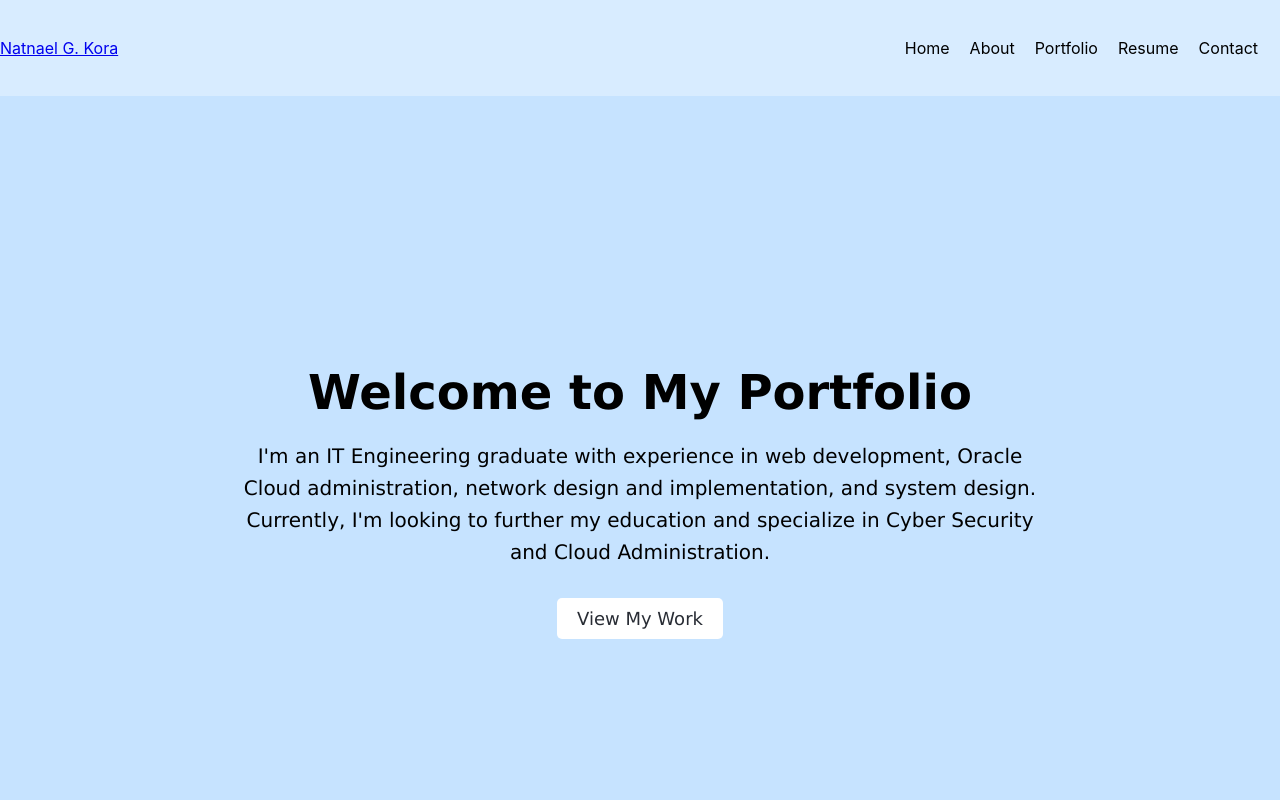
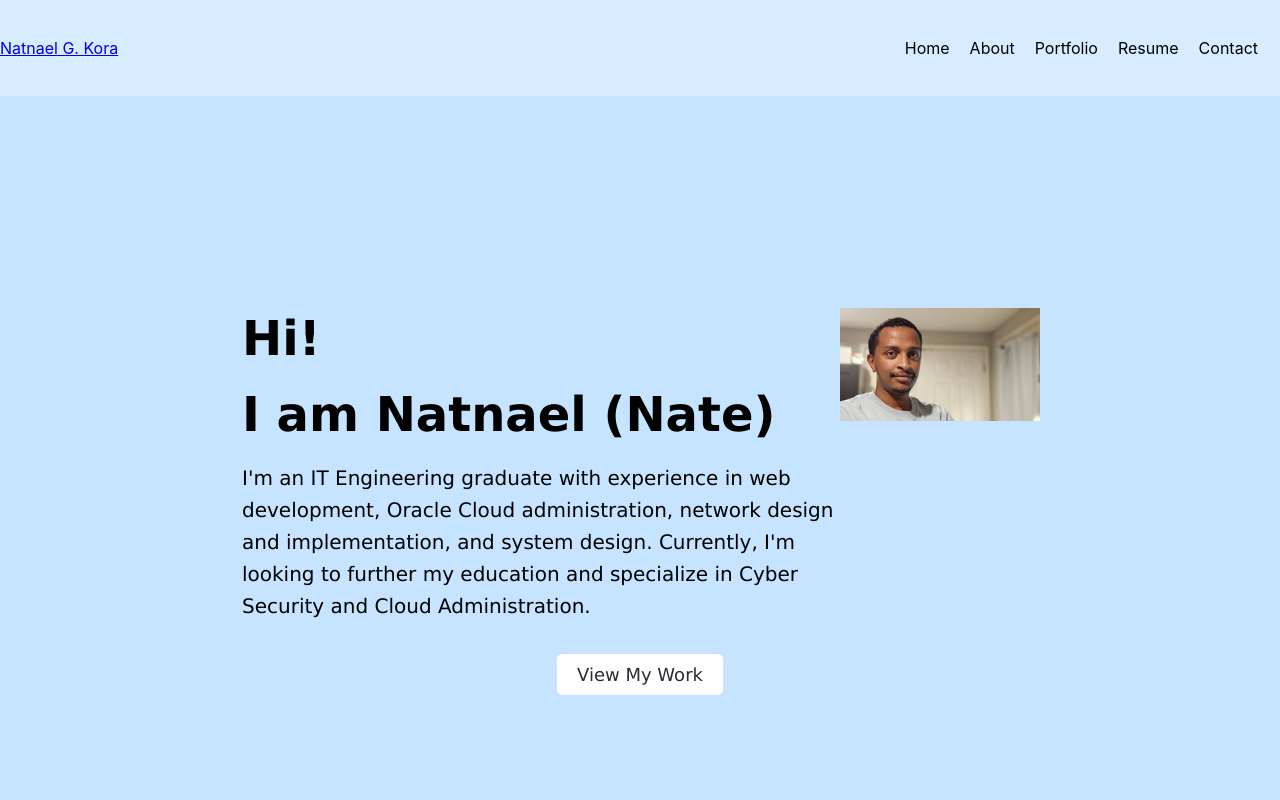
Before and after one commit to natnaelkora/natnael-kora, a React (Create React App) app: page /home in a window 1280 px wide. Shown: the top 800 px of the page. Built offline with nearby package versions, Linux system fonts and the light colour scheme.

Commit message:
home content

```diff
--- a/src/components/home.js
+++ b/src/components/home.js
@@ -1,15 +1,25 @@
 import React from 'react';
+import MyPicture from '../assets/picture.jpg';
 
 const Home = () => {
     return (
         <section style={styles.home}>
             <div style={styles.container}>
-                <h1 style={styles.heading}>Welcome to My Portfolio</h1>
-                <p style={styles.introduction}>
-                    I'm an IT Engineering graduate with experience in web development, Oracle Cloud administration,
-                    network design and implementation, and system design. Currently, I'm looking to further my education
-                    and specialize in Cyber Security and Cloud Administration.
-                </p>
+                <div style={styles.before_button}>
+                    <div style={styles.text_part}>
+                        <h1 style={styles.heading}>Hi!</h1>
+                        <h1 style={styles.heading}>I am Natnael (Nate)</h1>
+                        <p style={styles.introduction}>
+                            I'm an IT Engineering graduate with experience in web development, Oracle Cloud administration,
+                            network design and implementation, and system design. Currently, I'm looking to further my education
+                            and specialize in Cyber Security and Cloud Administration.
+                        </p>
+                    </div>
+                    <div style={styles.mypicture}>
+                        <img src={MyPicture} alt='Nate'></img>
+                    </div>
+
+                </div>
                 <a href="/portfolio" style={styles.ctaButton}>View My Work</a>
             </div>
         </section>
@@ -39,6 +49,20 @@ const styles = {
         lineHeight: '1.6',
         marginBottom: '40px',
     },
+    before_button: {
+        textAlign: 'left',
+        display: 'flex',
+    },
+    text_part: {
+        padding: 2,
+        flex: 1,
+    },
+    mypicture: {
+        fontSize: '20px',
+        lineHeight: '1.6',
+        marginBottom: '40px',
+        textAlign: 'left',
+    },
     ctaButton: {
         padding: '10px 20px',
         fontSize: '18px',
```
Also changed, not shown: src/assets/picture.jpg (added).
